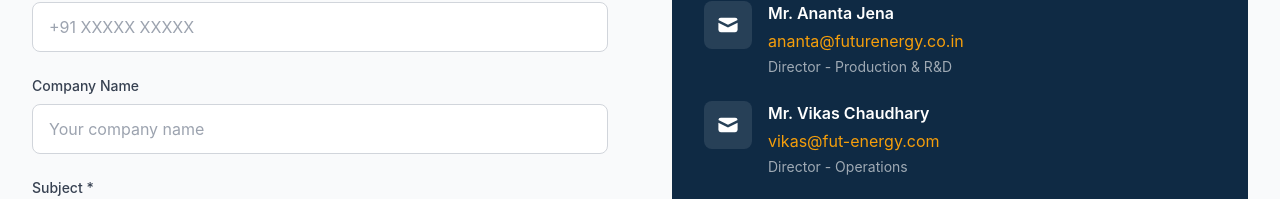
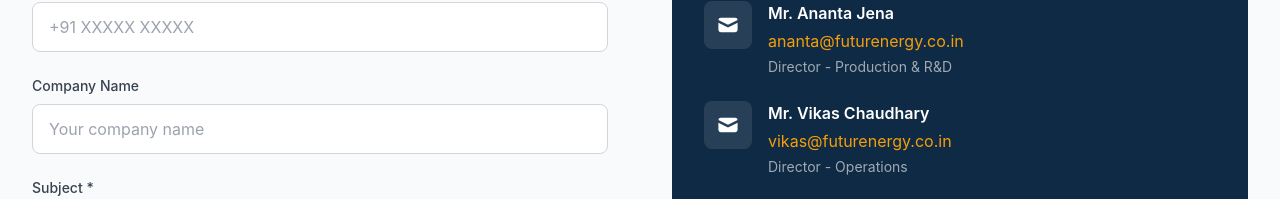
Before and after one commit to desirediv0/future-energy, a Next.js app: page /contact in a window 1280 px wide. Shown: the part 1637-1836 px from the top of the page. Built offline with nearby package versions, Linux system fonts and the light colour scheme.

Commit message:
fix: Update email addresses to reflect the new domain across ContactPage, LeadershipPage, PrivacyPolicyPage, TermsOfServicePage, and Footer component.

```diff
--- a/src/app/contact/page.js
+++ b/src/app/contact/page.js
@@ -7,7 +7,7 @@ import { HiMail, HiLocationMarker, HiGlobeAlt } from 'react-icons/hi';
 export const metadata = {
     title: 'Contact Us',
     description:
-        'Get in touch with Future Energy. Email us at ananta@futurenergy.co.in or vikas@fut-energy.com. Visit our manufacturing unit at IMT Manesar, Gurugram.',
+        'Get in touch with Future Energy. Email us at ananta@futurenergy.co.in or vikas@futurenergy.co.in. Visit our manufacturing unit at IMT Manesar, Gurugram.',
 };
 
 export default function ContactPage() {
@@ -17,7 +17,7 @@ export default function ContactPage() {
             description: 'Get in touch with our team directly',
             contacts: [
                 { label: 'Mr. Ananta Jena', value: 'ananta@futurenergy.co.in', href: 'mailto:ananta@futurenergy.co.in' },
-                { label: 'Mr. Vikas Chaudhary', value: 'vikas@fut-energy.com', href: 'mailto:vikas@fut-energy.com' },
+                { label: 'Mr. Vikas Chaudhary', value: 'vikas@futurenergy.co.in', href: 'mailto:vikas@futurenergy.co.in' },
             ],
             icon: <HiMail className="w-8 h-8" />,
         },
@@ -229,8 +229,8 @@ export default function ContactPage() {
                                         </div>
                                         <div>
                                             <div className="font-semibold mb-1">Mr. Vikas Chaudhary</div>
-                                            <a href="mailto:vikas@fut-energy.com" className="text-energy-orange hover:text-energy-orange-light transition-colors">
-                                                vikas@fut-energy.com
+                                            <a href="mailto:vikas@futurenergy.co.in" className="text-energy-orange hover:text-energy-orange-light transition-colors">
+                                                vikas@futurenergy.co.in
                                             </a>
                                             <p className="text-white/60 text-sm mt-1">Director - Operations</p>
                                         </div>
@@ -306,8 +306,8 @@ export default function ContactPage() {
                                     <a href="mailto:ananta@futurenergy.co.in" className="text-energy-orange hover:text-energy-orange-light transition-colors text-sm block">
                                         ananta@futurenergy.co.in
                                     </a>
-                                    <a href="mailto:vikas@fut-energy.com" className="text-energy-orange hover:text-energy-orange-light transition-colors text-sm block">
-                                        vikas@fut-energy.com
+                                    <a href="mailto:vikas@futurenergy.co.in" className="text-energy-orange hover:text-energy-orange-light transition-colors text-sm block">
+                                        vikas@futurenergy.co.in
                                     </a>
                                 </div>
                             </div>
--- a/src/app/leadership/page.js
+++ b/src/app/leadership/page.js
@@ -26,7 +26,7 @@ export default function LeadershipPage() {
             experience: '20+ Years Experience',
             bio: 'An accomplished professional with two decades of experience in battery manufacturing and operations. Mr. Chaudhary oversees the company\'s manufacturing operations, supply chain, and international business development.',
             expertise: ['Operations Management', 'Supply Chain', 'Business Development', 'International Trade'],
-            email: 'vikas@fut-energy.com',
+            email: 'vikas@futurenergy.co.in',
             image: '/profile1.png',
         },
     ];
--- a/src/app/privacy-policy/page.js
+++ b/src/app/privacy-policy/page.js
@@ -196,12 +196,12 @@ IMT Manesar, Gurugram
 Haryana 122052, India
 
 **Email:**
-info@fut-energy.com
+vikas@futurenergy.co.in
 ananta@futurenergy.co.in
-vikas@fut-energy.com
+vikas@futurenergy.co.in
 
 **For Data Protection Inquiries:**
-Please write to us at info@fut-energy.com with the subject line "Privacy Inquiry"
+Please write to us at vikas@futurenergy.co.in with the subject line "Privacy Inquiry"
 
 We are committed to resolving any concerns you may have about our data practices and will respond to your inquiries within a reasonable timeframe.`,
         },
@@ -362,13 +362,13 @@ We are committed to resolving any concerns you may have about our data practices
                                 </svg>
                             </Link>
                             <a
-                                href="mailto:info@fut-energy.com"
+                                href="mailto:vikas@futurenergy.co.in"
                                 className="border-2 border-white text-white font-semibold px-8 py-4 rounded-lg hover:bg-white/10 transition-colors inline-flex items-center justify-center gap-2"
                             >
                                 <svg className="w-5 h-5" fill="none" stroke="currentColor" viewBox="0 0 24 24">
                                     <path strokeLinecap="round" strokeLinejoin="round" strokeWidth={2} d="M3 8l7.89 5.26a2 2 0 002.22 0L21 8M5 19h14a2 2 0 002-2V7a2 2 0 00-2-2H5a2 2 0 00-2 2v10a2 2 0 002 2z" />
                                 </svg>
-                                info@fut-energy.com
+                                vikas@futurenergy.co.in
                             </a>
                         </div>
                     </div>
--- a/src/app/terms-of-service/page.js
+++ b/src/app/terms-of-service/page.js
@@ -116,7 +116,7 @@ You may not:
 Our IT 700 technology is protected by patents. Any unauthorized use, reproduction, or infringement of our patented technology will be pursued under applicable intellectual property laws.
 
 **Reporting Infringement:**
-If you believe your intellectual property rights have been violated, please contact us at info@fut-energy.com with detailed information about the alleged infringement.`,
+If you believe your intellectual property rights have been violated, please contact us at vikas@futurenergy.co.in with detailed information about the alleged infringement.`,
         },
         {
             id: 'limitation-liability',
@@ -247,12 +247,12 @@ IMT Manesar, Gurugram
 Haryana 122052, India
 
 **Email:**
-info@fut-energy.com
+vikas@futurenergy.co.in
 ananta@futurenergy.co.in
-vikas@fut-energy.com
+vikas@futurenergy.co.in
 
 **For Legal Inquiries:**
-Please write to us at info@fut-energy.com with the subject line "Legal Inquiry"
+Please write to us at vikas@futurenergy.co.in with the subject line "Legal Inquiry"
 
 **Business Hours:**
 Monday to Saturday: 9:00 AM - 6:00 PM (IST)
@@ -451,13 +451,13 @@ These Terms, together with our Privacy Policy and any other legal notices publis
                                 </svg>
                             </Link>
                             <a
-                                href="mailto:info@fut-energy.com"
+                                href="mailto:vikas@futurenergy.co.in"
                                 className="border-2 border-white text-white font-semibold px-8 py-4 rounded-lg hover:bg-white/10 transition-colors inline-flex items-center justify-center gap-2"
                             >
                                 <svg className="w-5 h-5" fill="none" stroke="currentColor" viewBox="0 0 24 24">
                                     <path strokeLinecap="round" strokeLinejoin="round" strokeWidth={2} d="M3 8l7.89 5.26a2 2 0 002.22 0L21 8M5 19h14a2 2 0 002-2V7a2 2 0 00-2-2H5a2 2 0 00-2 2v10a2 2 0 002 2z" />
                                 </svg>
-                                info@fut-energy.com
+                                vikas@futurenergy.co.in
                             </a>
                         </div>
                     </div>
--- a/src/components/Footer.js
+++ b/src/components/Footer.js
@@ -127,10 +127,10 @@ export default function Footer() {
                                         ananta@futurenergy.co.in
                                     </a>
                                     <a
-                                        href="mailto:vikas@fut-energy.com"
+                                        href="mailto:vikas@futurenergy.co.in"
                                         className="text-gray-300 hover:text-energy-green transition-colors text-sm"
                                     >
-                                        vikas@fut-energy.com
+                                        vikas@futurenergy.co.in
                                     </a>
                                 </div>
                             </li>
```
